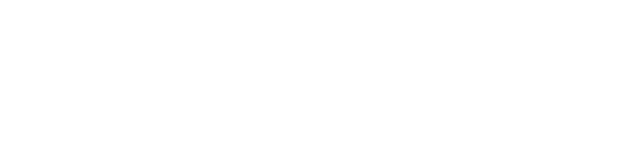
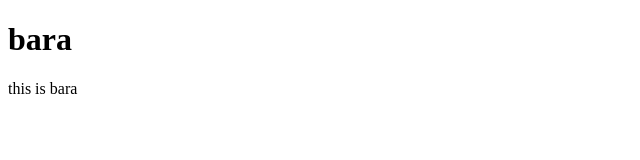
Before and after one commit to JaberGamer55/html-css, a plain HTML site: page Index.html in a window 1280 px wide. Shown: the whole page, without its empty margins (0-640 px from the left). Drawn offline with Linux system fonts and the light colour scheme.

Commit message:
Html-css

```diff
--- a/Index.html
+++ b/Index.html
@@ -8,7 +8,8 @@
 </head>
 
 <body>
-
+<h1>bara</h1>
+<p>this is bara</p>
 </body>
 
 </html>
```
